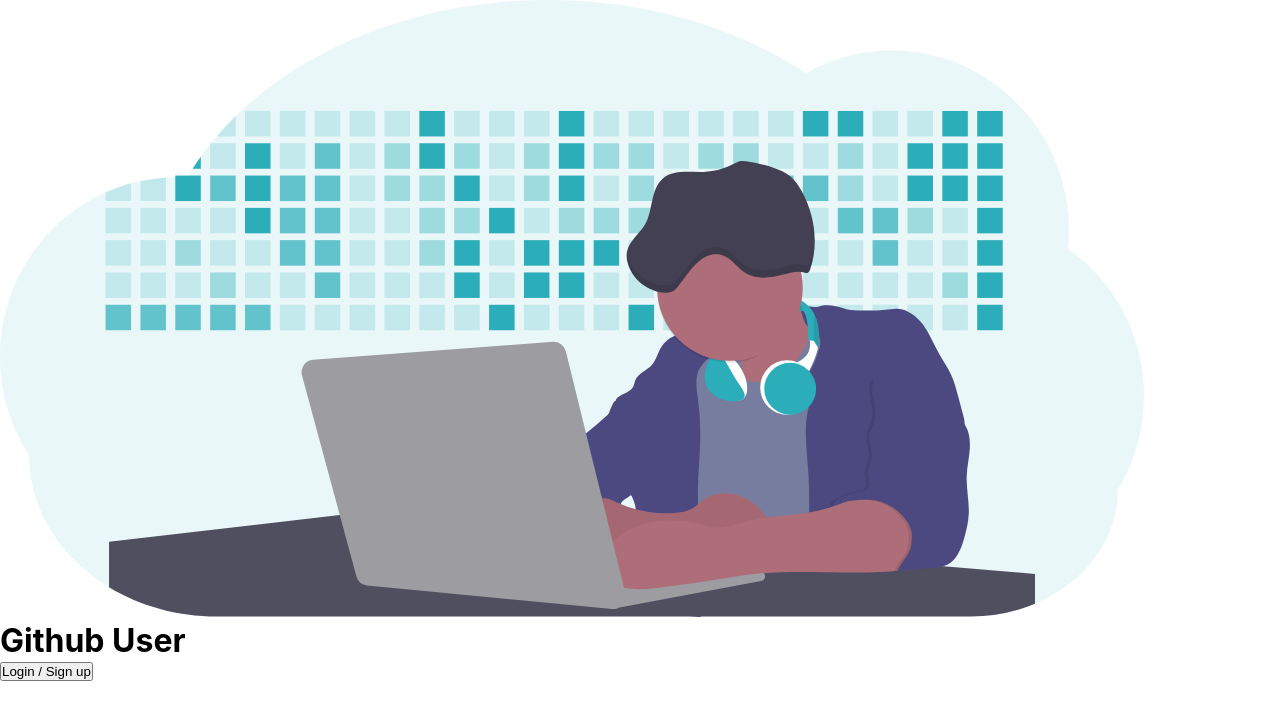
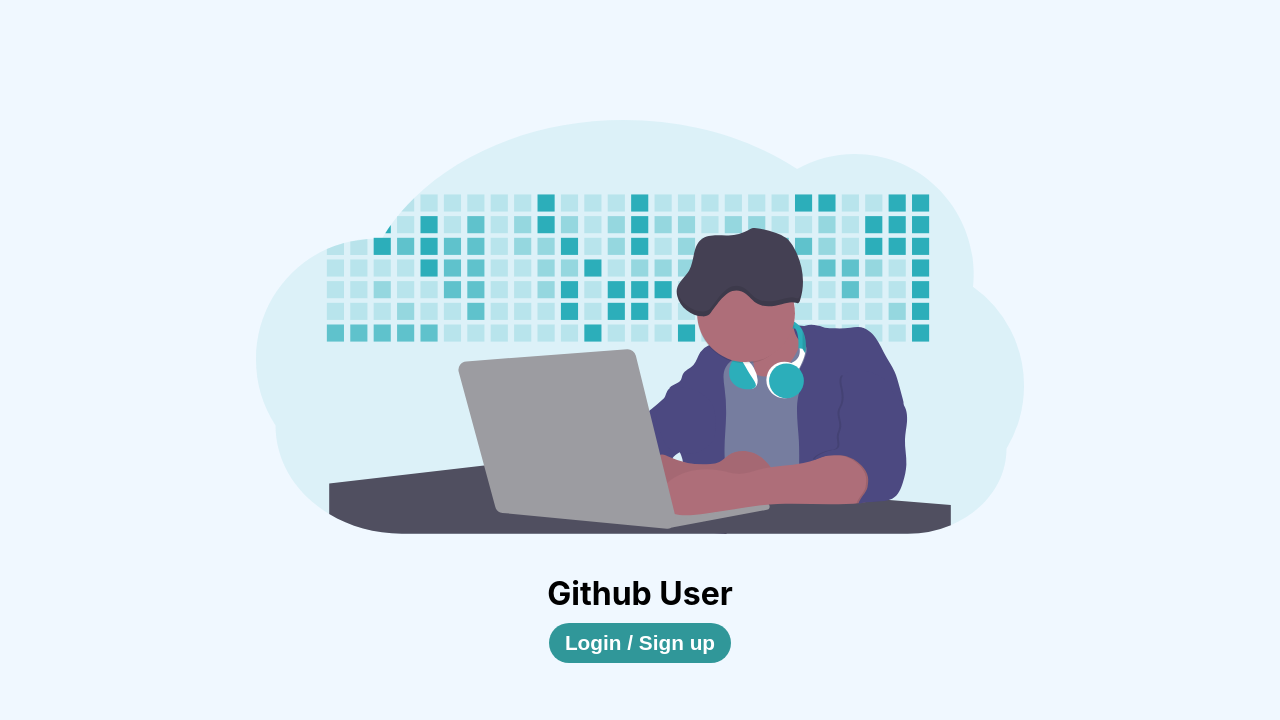
Before and after one commit to TatsuKenshi/search-github-users, a React (Create React App) app: page /login in a window 1280 px wide. Shown: the top 720 px of the page. Built offline with nearby package versions, Linux system fonts and the light colour scheme; no server answers; what react-fusioncharts would draw is missing.

Commit message:
adds static styling to login, error, and dashboard pages

```diff
--- a/src/pages/Dashboard.js
+++ b/src/pages/Dashboard.js
@@ -2,7 +2,7 @@
 import { Info, Repos, User, Search, Navbar } from "../components";
 import { GithubContext } from "../context/context";
 import loadingImage from "../images/preloader.gif";
-// import { GithubContext } from "../context/context";
+import "../styles/pages/Dashboard.scss";
 
 const Dashboard = () => {
   const { isLoading } = React.useContext(GithubContext);
--- a/src/pages/Error.js
+++ b/src/pages/Error.js
@@ -1,13 +1,14 @@
 import React from "react";
 import { Link } from "react-router-dom";
+import "../styles/pages/Error.scss";
 
 const Error = () => {
   return (
-    <div>
+    <div className="errorDiv">
       <h1>404</h1>
-      <h3>Sorry, this page doesn't exist</h3>
+      <h3>Sorry, this page doesn't exist...</h3>
       <Link to="/">
-        <button>Back Home</button>
+        <button className="btn">Back Home</button>
       </Link>
     </div>
   );
--- a/src/pages/Login.js
+++ b/src/pages/Login.js
@@ -1,6 +1,7 @@
 import React from "react";
 import { useAuth0 } from "@auth0/auth0-react";
 import loginImg from "../images/login-img.svg";
+import "../styles/pages/Login.scss";
 
 const Login = () => {
   const { loginWithRedirect } = useAuth0();
--- a/src/styles/pages/Dashboard.scss
+++ b/src/styles/pages/Dashboard.scss
@@ -0,0 +1,4 @@
+main {
+  width: 100%;
+  background-color: aliceblue;
+}
--- a/src/styles/pages/Error.scss
+++ b/src/styles/pages/Error.scss
@@ -0,0 +1,34 @@
+.errorDiv {
+  width: 100%;
+  height: 100vh;
+  text-align: center;
+  background-color: aliceblue;
+
+  h1 {
+    margin-bottom: 10px;
+    padding-top: 20vh;
+    font-size: 10rem;
+    color: rgba(0, 128, 128, 0.8);
+  }
+
+  h3 {
+    margin-bottom: 10px;
+  }
+
+  .btn {
+    padding: 0.5rem 1rem;
+    border: none;
+    border-radius: 20px;
+    background: rgba(0, 128, 128, 0.8);
+    font-size: 1.3rem;
+    color: #fff;
+    font-weight: 600;
+    margin: 0 auto;
+  }
+
+  .btn:hover {
+    border: solid 1px rgba(0, 128, 128, 0.8);
+    background: #fff;
+    color: rgba(0, 128, 128, 0.8);
+  }
+}
--- a/src/styles/pages/Login.scss
+++ b/src/styles/pages/Login.scss
@@ -0,0 +1,35 @@
+.container {
+  width: 100%;
+  height: 100vh;
+  display: flex;
+  flex-direction: column;
+  background: aliceblue;
+  text-align: center;
+  justify-items: flex-start;
+
+  img {
+    width: 60vw;
+    margin: 15vh auto 5vh auto;
+  }
+
+  h1 {
+    margin-bottom: 10px;
+  }
+
+  .btn {
+    padding: 0.5rem 1rem;
+    border: none;
+    border-radius: 20px;
+    background: rgba(0, 128, 128, 0.8);
+    font-size: 1.3rem;
+    color: #fff;
+    font-weight: 600;
+    margin: 0 auto;
+  }
+
+  .btn:hover {
+    border: solid 1px rgba(0, 128, 128, 0.8);
+    background: #fff;
+    color: rgba(0, 128, 128, 0.8);
+  }
+}
```
